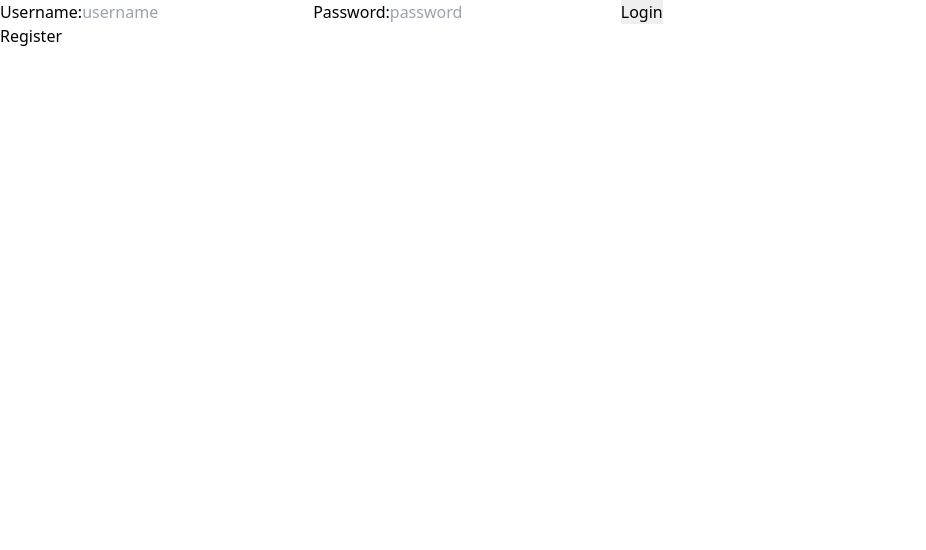
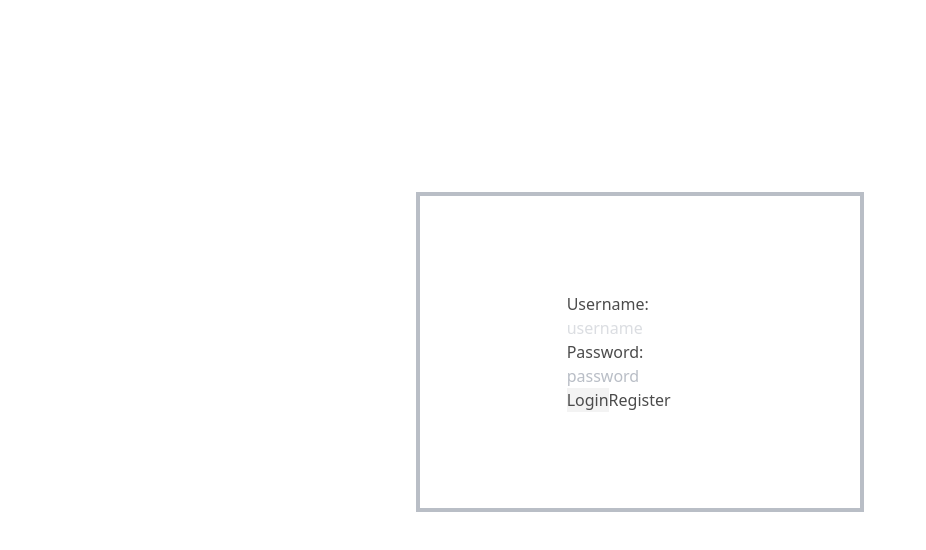
Before and after one commit to markoka101/todo, a React (Create React App) app in the folder frontend/: page / in a window 1280 px wide. Shown: the top 550 px of the page, without its empty margins (0-926 px from the left). Built offline with nearby package versions, Linux system fonts and the light colour scheme.

Commit message:
started working on the design the login page

```diff
--- a/frontend/src/App.js
+++ b/frontend/src/App.js
@@ -21,6 +21,7 @@ export default function App() {
     }
 
     return (
+        <main className="bg-gradient-to-r from-fuchsia-300 from-10% via-purple-300 via-30% to-violet-300 to-90% min-h-screen">
             <CookiesProvider>
                 {cookies.user ? (
                     <>
@@ -36,5 +37,6 @@ export default function App() {
                     </BrowserRouter>
                 )}
             </CookiesProvider>
+        </main>
     )
 }
--- a/frontend/src/Components/Home.js
+++ b/frontend/src/Components/Home.js
@@ -4,6 +4,6 @@ import {Navigate} from "react-router-dom";
 export default function Home({user}) {
 
     return (
-        <div>Home page</div>
+        <div className="bg-black">Home page</div>
     );
 }
--- a/frontend/src/Components/LoginPage.js
+++ b/frontend/src/Components/LoginPage.js
@@ -1,5 +1,5 @@
 import React from "react";
-import {Link, useNavigate } from "react-router-dom";
+import {useNavigate } from "react-router-dom";
 
 export default function LoginPage({ onLogin }) {
 
@@ -44,11 +44,12 @@ export default function LoginPage({ onLogin }) {
     }
 
     return (
-        <div>
-            <form onSubmit={handleSubmit}>
-                <label>
+        <section id="login" className="relative items-center justify-center py-48">
+            <div className="container max-w-md py-20 mx-auto flex sm:flex-nowrap bg-white opacity-70 border-gray-400 border-4">
+                <form onSubmit={handleSubmit} className="lg:w-1/3 md:w-1/2 lg:h-4/5 flex flex-col md:mx-auto w-full md:py-4">
+                    <label className="">
                         Username:
-                    <input type="text" placeholder="username" value={username}
+                        <input className="bg-white opacity-50 border-black border-1" type="text" placeholder="username" value={username}
                         onChange={(e) => setUsername(e.target.value)}/>
                     </label>
                     <label>
@@ -56,10 +57,12 @@ export default function LoginPage({ onLogin }) {
                         <input type="password" placeholder="password" value={password}
                         onChange={(e) => setPassword(e.target.value)}/>
                     </label>
+                    <div>
                         <input type="submit" value="Login"/>
-            </form>
                         <button onClick={e=> navigate('/RegisterPage')}>Register</button>
                     </div>
-
+                </form>
+            </div>
+        </section>
     );
 }
--- a/frontend/src/Components/Navbar.js
+++ b/frontend/src/Components/Navbar.js
@@ -4,7 +4,7 @@ import { FontAwesomeIcon } from "@fortawesome/react-fontawesome";
 
 export default function Navbar() {
     return (
-        <div>
+        <div className="bg-black">
             navigate bar
         </div>
     );
--- a/frontend/src/Components/RegisterPage.js
+++ b/frontend/src/Components/RegisterPage.js
@@ -38,11 +38,11 @@ export default function RegisterPage() {
     }
 
     return (
-        <div>
-            <form onSubmit={handleSubmit}>
-                <label>
+        <div className="bg-black">
+            <form onSubmit={handleSubmit} className="lg:min-h-full bg-black">
+                <label className="text-red-700">
                     Username:
-                    <input type="text" placeholder="username" value={username}
+                    <input className="text-red-600"type="text" placeholder="username" value={username}
                     onChange={(e) => setUsername(e.target.value)}/>
                 </label>
                 <label>
--- a/frontend/src/index.js
+++ b/frontend/src/index.js
@@ -1,8 +1,6 @@
 import React from 'react';
 import ReactDOM from 'react-dom';
-import { BrowserRouter, Routes, Route } from "react-router-dom";
-import { CookiesProvider } from 'react-cookie';
-import './index.css';
+import './index.css'
 import App from './App';
 
 
```
Lines whose indentation alone changed are shown as unchanged.
